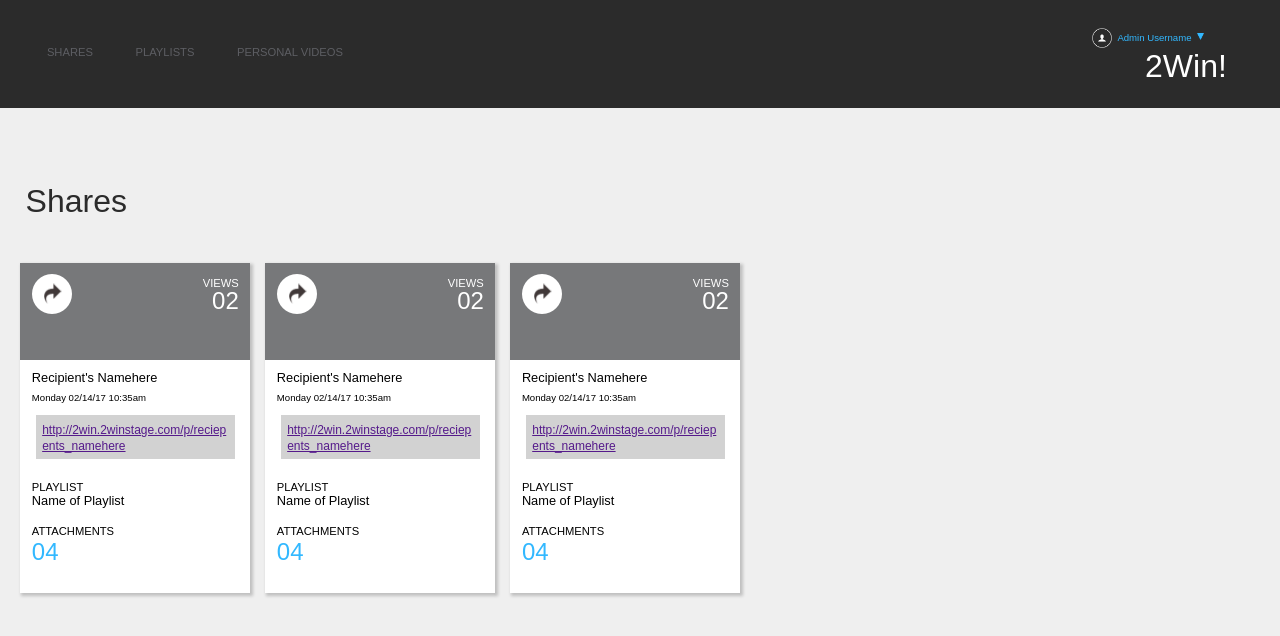
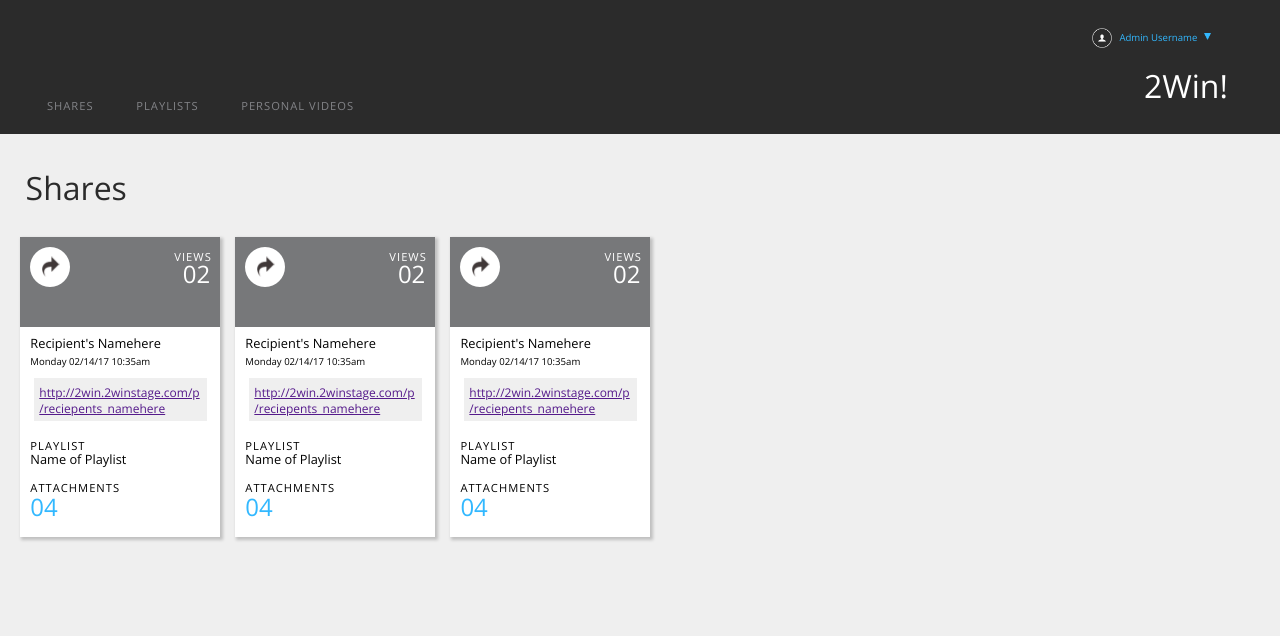
Before and after one commit to maiastone/static-comp-2, a plain HTML site: page index.html in a window 1280 px wide. Shown: the top 636 px of the page. Drawn offline with nearby package versions, Linux system fonts and the light colour scheme.

Commit message:
Aligns left side header

```diff
--- a/index.html
+++ b/index.html
@@ -5,6 +5,7 @@
     <meta name="viewport" content="width=device-width, initial-scale=1">
     <link rel="stylesheet" type="text/css" href="reset.css"/>
     <link rel="stylesheet" type="text/css" href="style.css">
+  <link href="https://fonts.googleapis.com/css?family=Open+Sans:300,400" rel="stylesheet">
     <title>Static Comp</title>
   </head>
   <body>
--- a/style.css
+++ b/style.css
@@ -1,6 +1,6 @@
 body {
   background-color: #EFEFEF;
-  font-family: sans-serif;
+  font-family: 'Open Sans', sans-serif;
   box-sizing: border-box;
 }
 
@@ -12,14 +12,15 @@ main {
 
 header {
   width: 100vw;
+  height: 70px;
   display: flex;
   justify-content: space-between;
-  padding: 2%;
+  padding: 2% 2% 3% 2%;
   background-color: #2B2B2B;
 }
 
 header h4 {
-  padding: 2%;
+  padding: 7% 2% 0% 2%;
 }
 
 a {
@@ -30,10 +31,12 @@ a {
 h1 {
   font-size: 2em;
   color: white;
+  padding-top: 20px;
 }
 
 h2 {
   font-size: 1.5em;
+  font-weight: 300;
 }
 
 h3 {
@@ -41,6 +44,8 @@ h3 {
 }
 
 h4 {
+  font-weight: 300;
+  letter-spacing: 1px;
   text-transform: uppercase;
   font-size: .7em;
   padding-top: 9%;
@@ -62,24 +67,24 @@ h5 {
   width: 85%;
   display: flex;
   justify-content: flex-start;
-  color: #5D5E63;
+  color: #838488;
 }
 
 .main-header {
   color: #2B2B2B;
-  padding: 6% 0 2% 2%;
+  padding: 3% 0 1% 2%;
 }
 
 .link-container {
   width: 90%;
   margin: 2%;
-  background-color: #d2d2d2;
+  background-color: #EFEFEF;
   padding: 3%;
 }
 
 .card {
-  width: 230px;
-  height: 330px;
+  width: 200px;
+  height: 300px;
   margin: .6%;
   overflow: auto;
   background-color: #ffffff;
@@ -127,11 +132,11 @@ h5 {
 #down {
   width: 7px;
   height: 7px;
-  padding-left: 5px;
+  padding-left: 7px;
   margin-bottom: 1%;
 }
 
 #profile {
   height: 20px;
-  padding-right: 5px;
+  padding-right: 7px;
 }
```
